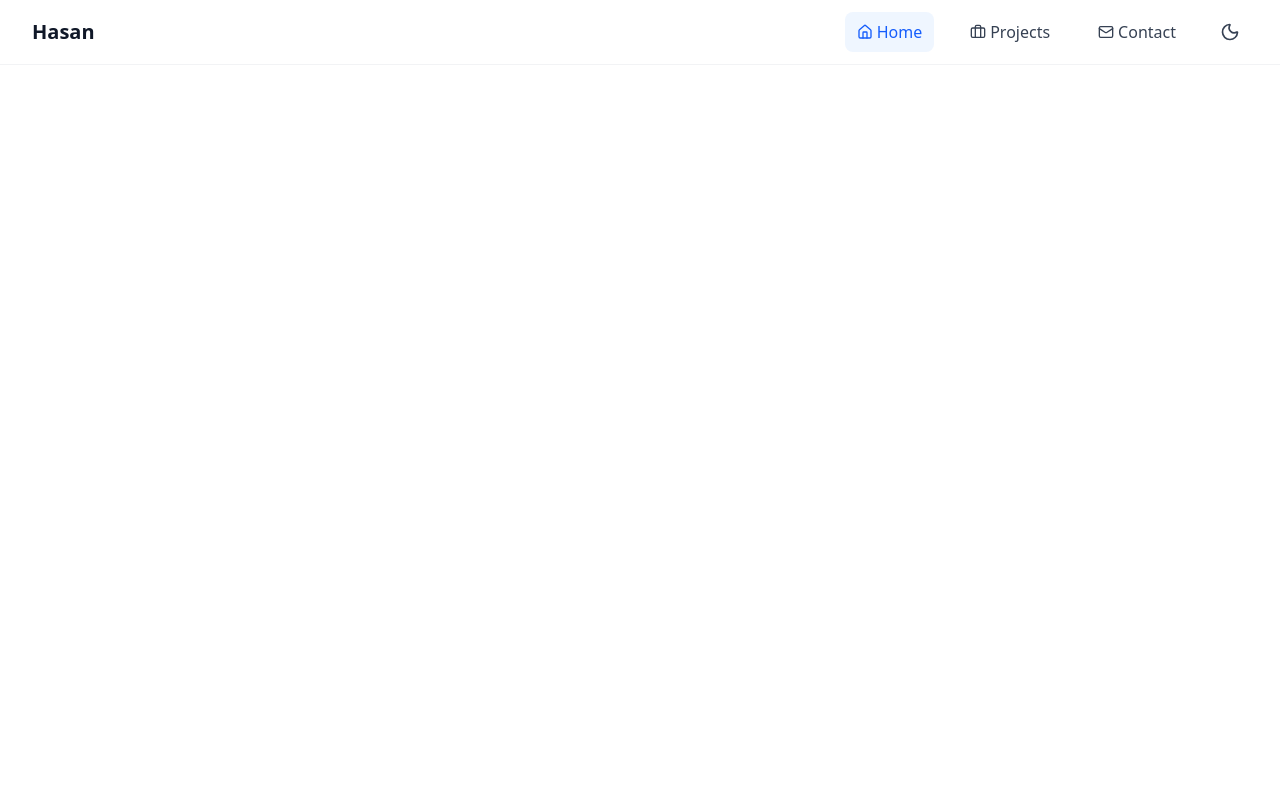
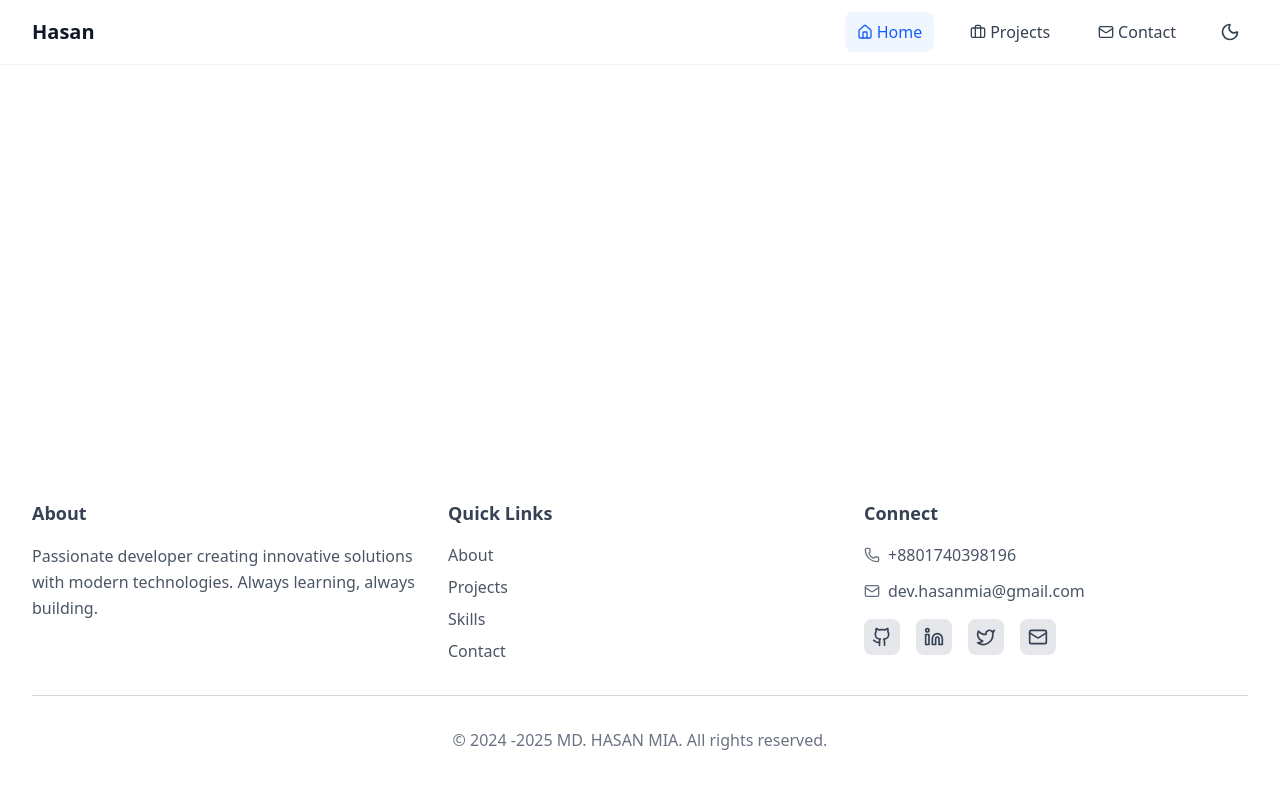
Before and after one commit to devhasanmia/devhasanmia-portfolio, a React (Vite) app: page / in a window 1280 px wide. Shown: the top 788 px of the page. Built offline with nearby package versions, Linux system fonts and the light colour scheme.

Commit message:
added Footer

```diff
--- /dev/null
+++ b/src/components/Footer.tsx
@@ -0,0 +1,84 @@
+import { Github, Linkedin, Twitter, Mail, Phone } from 'lucide-react';
+import { motion } from 'framer-motion';
+
+const Footer = () => {
+    const socialLinks = [
+        { icon: Github, href: 'https://github.com/devhasanmia', label: 'GitHub' },
+        { icon: Linkedin, href: 'https://www.linkedin.com/in/hasanmiaweb/', label: 'LinkedIn' },
+        { icon: Twitter, href: 'https://x.com/devhashmia', label: 'Twitter' },
+        { icon: Mail, href: 'mailto:dev.hasanmia@gmail.com', label: 'Email' },
+    ];
+
+    return (
+        <footer className="bg-white dark:bg-gray-900 text-gray-700 dark:text-white">
+            <div className="max-w-7xl mx-auto px-4 sm:px-6 lg:px-8 py-12">
+                <div className="grid grid-cols-1 md:grid-cols-3 gap-8">
+                    {/* About Section */}
+                    <div>
+                        <h3 className="text-lg font-semibold mb-4">About</h3>
+                        <p className="text-gray-600 dark:text-gray-300 leading-relaxed">
+                            Passionate developer creating innovative solutions with modern technologies.
+                            Always learning, always building.
+                        </p>
+                    </div>
+
+                    {/* Quick Links */}
+                    <div>
+                        <h3 className="text-lg font-semibold mb-4">Quick Links</h3>
+                        <div className="space-y-2">
+                            <a href="#about" className="block text-gray-600 dark:text-gray-300 hover:text-black dark:hover:text-white transition-colors">
+                                About
+                            </a>
+                            <a href="#projects" className="block text-gray-600 dark:text-gray-300 hover:text-black dark:hover:text-white transition-colors">
+                                Projects
+                            </a>
+                            <a href="#skills" className="block text-gray-600 dark:text-gray-300 hover:text-black dark:hover:text-white transition-colors">
+                                Skills
+                            </a>
+                            <a href="#contact" className="block text-gray-600 dark:text-gray-300 hover:text-black dark:hover:text-white transition-colors">
+                                Contact
+                            </a>
+                        </div>
+                    </div>
+
+                    {/* Contact & Social */}
+                    <div>
+                        <h3 className="text-lg font-semibold mb-4">Connect</h3>
+                        <div className="space-y-3">
+                            <div className="flex items-center space-x-2">
+                                <Phone className="w-4 h-4 text-gray-500 dark:text-gray-400" />
+                                <span className="text-gray-600 dark:text-gray-300">+8801740398196</span>
+                            </div>
+                            <div className="flex items-center space-x-2">
+                                <Mail className="w-4 h-4 text-gray-500 dark:text-gray-400" />
+                                <span className="text-gray-600 dark:text-gray-300">dev.hasanmia@gmail.com</span>
+                            </div>
+                            <div className="flex space-x-4 mt-4">
+                                {socialLinks.map((social) => (
+                                    <motion.a
+                                        key={social.label}
+                                        href={social.href}
+                                        whileHover={{ scale: 1.1 }}
+                                        whileTap={{ scale: 0.95 }}
+                                        className="p-2 bg-gray-200 dark:bg-gray-800 rounded-lg hover:bg-gray-300 dark:hover:bg-gray-700 transition-colors"
+                                        aria-label={social.label}
+                                    >
+                                        <social.icon className="w-5 h-5 text-gray-700 dark:text-white" />
+                                    </motion.a>
+                                ))}
+                            </div>
+                        </div>
+                    </div>
+                </div>
+
+                <div className="border-t border-gray-300 dark:border-gray-800 mt-8 pt-8 text-center">
+                    <p className="text-gray-500 dark:text-gray-400">
+                        &copy; 2024 -{new Date().getFullYear()} MD. HASAN MIA. All rights reserved.
+                    </p>
+                </div>
+            </div>
+        </footer>
+    );
+};
+
+export default Footer;
--- a/src/components/layouts/PublicLayout.tsx
+++ b/src/components/layouts/PublicLayout.tsx
@@ -1,11 +1,20 @@
-import Navbar from "../Navbar"
+
+import { Outlet } from "react-router";
+import Navbar from "../Navbar";
+import Footer from "../Footer";
 
 const PublicLayout = () => {
     return (
-        <>
+        <div className="min-h-screen flex flex-col">
             <Navbar />
-        </>
-    )
-}
 
-export default PublicLayout
+            <main className="flex-1 max-w-4xl mx-auto w-full p-6">
+                <Outlet />
+            </main>
+
+            <Footer />
+        </div>
+    );
+};
+
+export default PublicLayout;
```
